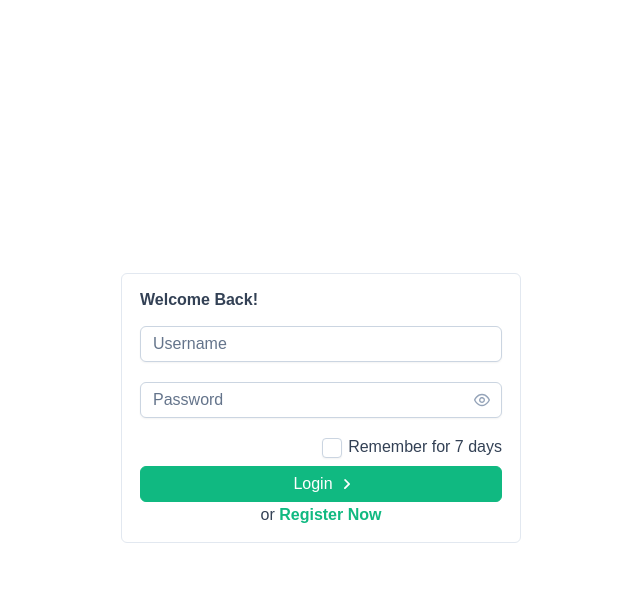
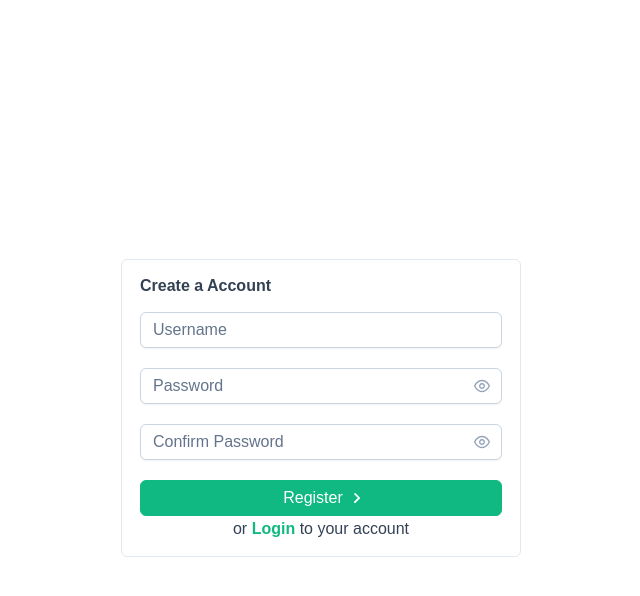
Before and after one commit to xiaodong2008/hpchat, a Vue app: page / in a window 1280 px wide. Both pictures are taken after a click on the element "Register Now". Shown: the top 596 px of the page, without its empty margins (319-959 px from the left). Built offline with nearby package versions, Linux system fonts and the light colour scheme; a web font is replaced by a local one.

Commit message:
feat: add register

```diff
--- a/src/pages/home/index.vue
+++ b/src/pages/home/index.vue
@@ -1,6 +1,6 @@
 <script setup>
 import { ref } from "vue";
-import Panel from 'primevue/panel';
+import Panel from "primevue/panel";
 
 import Login from "./login.vue";
 import Register from "./register.vue";
@@ -11,8 +11,9 @@ const isLogin = ref(true);
 <template>
   <div class="container">
     <Panel class="panel" :header="isLogin ? 'Welcome Back!' : 'Create a Account'">
-      <Login v-if="isLogin" />
-      <Register v-else />
+      <Transition name="page" mode="out-in">
+        <component :is="isLogin ? Login : Register" @switch="isLogin = !isLogin" />
+      </Transition>
     </Panel>
   </div>
 </template>
@@ -29,4 +30,36 @@ const isLogin = ref(true);
     width: 400px;
   }
 }
+
+@keyframes page-enter {
+  from {
+    opacity: 0;
+    transform: translateX(-10px);
+  }
+
+  to {
+    opacity: 1;
+    transform: translateX(0px);
+  }
+}
+
+@keyframes page-leave {
+  from {
+    opacity: 1;
+    transform: translateX(0px);
+  }
+
+  to {
+    opacity: 0;
+    transform: translateX(10px);
+  }
+}
+
+.page-enter-active {
+  animation: page-enter 0.3s;
+}
+
+.page-leave-active {
+  animation: page-leave 0.3s;
+}
 </style>
--- a/src/pages/home/login.vue
+++ b/src/pages/home/login.vue
@@ -4,7 +4,6 @@ import InputText from "primevue/inputtext";
 import Password from "primevue/password";
 import Button from "primevue/button";
 import Checkbox from "primevue/checkbox";
-import { emit } from "process";
 
 const username = ref("");
 const password = ref("");
@@ -14,13 +13,13 @@ const remember = ref(false);
 <template>
   <div class="login">
     <InputText class="username" v-model="username" placeholder="Username" />
-    <Password toggleMask class="password" v-model="password" placeholder="Password" />
+    <Password toggleMask class="password" v-model="password" placeholder="Password" :feedback="false" />
     <div class="flex align-items-center remember">
       <Checkbox v-model="remember" inputId="ingredient1" name="pizza" value="Cheese" />
       <label for="ingredient1" class="ml-2">Remember for 7 days</label>
     </div>
     <Button class="btn" label="Login" iconPos="right" icon="pi pi-angle-right" />
-    <span @click="emit('switch')">or <g>Register Now</g></span>
+    <span @click="$emit('switch')">or <g>Register Now</g></span>
   </div>
 </template>
 
--- a/src/pages/home/register.vue
+++ b/src/pages/home/register.vue
@@ -1,10 +1,79 @@
 <script setup>
-import { ref } from "vue";
+import { defineComponent, ref } from "vue";
+import InputText from "primevue/inputtext";
+import Password from "primevue/password";
+import Button from "primevue/button";
+import Checkbox from "primevue/checkbox";
 
+const username = ref("");
+const password = ref("");
+const remember = ref(false);
 </script>
 
 <template>
-  <div>
-
+  <div class="register">
+    <InputText class="username" v-model="username" placeholder="Username" />
+    <Password toggleMask class="password" v-model="password" placeholder="Password" />
+    <Password toggleMask class="password" v-model="password" placeholder="Confirm Password" :feedback="false" />
+    <Button class="btn" label="Register" iconPos="right" icon="pi pi-angle-right" />
+    <span @click="$emit('switch')">or <g>Login</g> to your account</span>
   </div>
 </template>
+
+<style scoped lang="scss">
+.register {
+  >*,
+  :deep(input) {
+    width: 100%;
+  }
+}
+
+.username,
+.password {
+  margin-bottom: 20px;
+}
+
+.remember {
+  display: flex;
+  gap: 6px;
+  margin-bottom: 8px;
+  float: right;
+  width: auto;
+
+  label {
+    user-select: none;
+    cursor: pointer;
+  }
+}
+
+span {
+  margin-top: 4px;
+  display: block;
+  text-align: center;
+
+  g {
+    color: var(--theme-color);
+    font-weight: 600;
+    cursor: pointer;
+    user-select: none;
+  }
+}
+
+.btn {
+  :deep(.p-button-label) {
+    margin-left: 120px !important;
+    transition: all 0.3s;
+  }
+
+  :deep(.p-button-icon) {
+    margin-left: 0 !important;
+    margin-right: 120px !important;
+    transition: all 0.3s;
+  }
+
+  &:hover :deep(.p-button-label),
+  &:hover :deep(.p-button-icon) {
+    margin: 0 !important;
+  }
+}
+</style>
```
